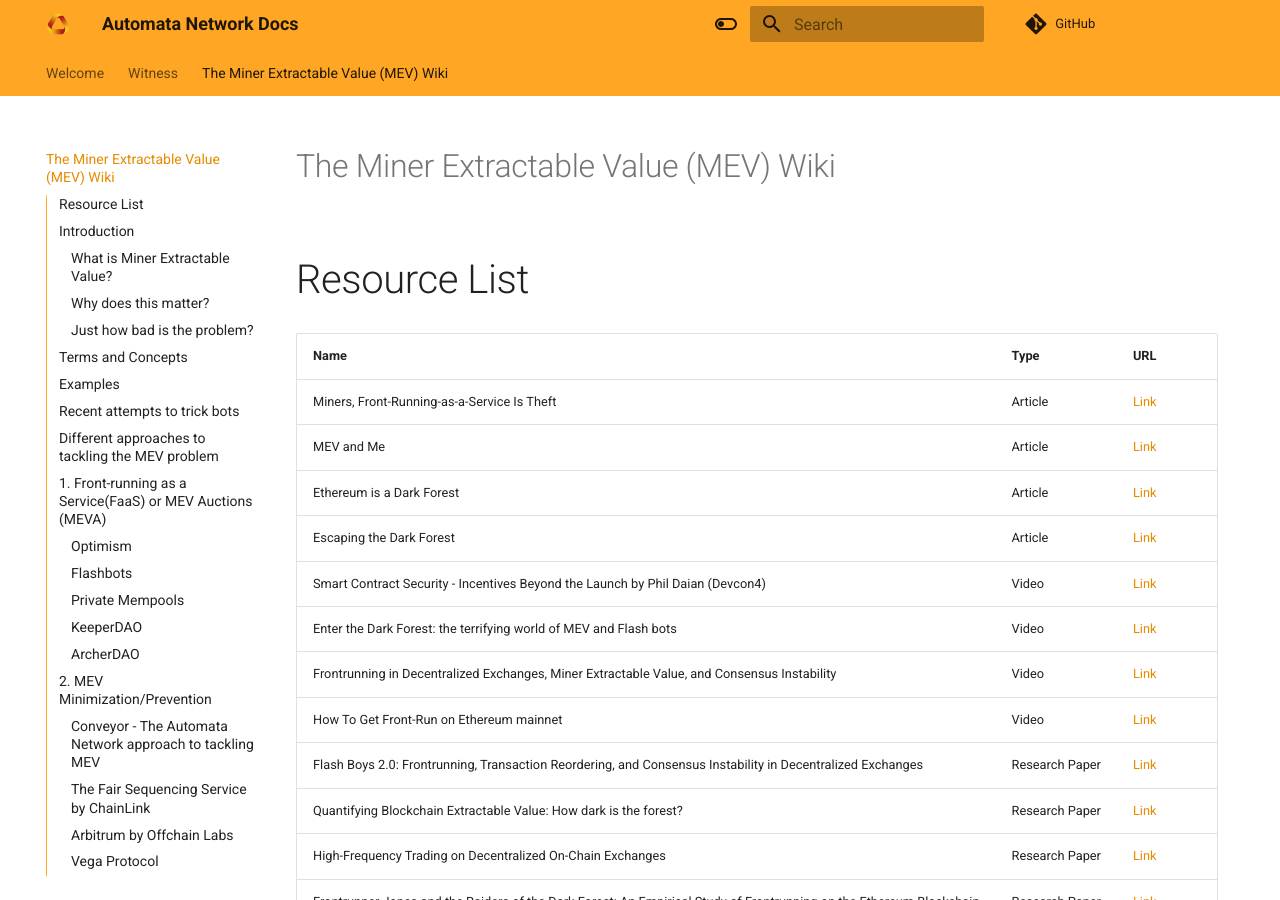
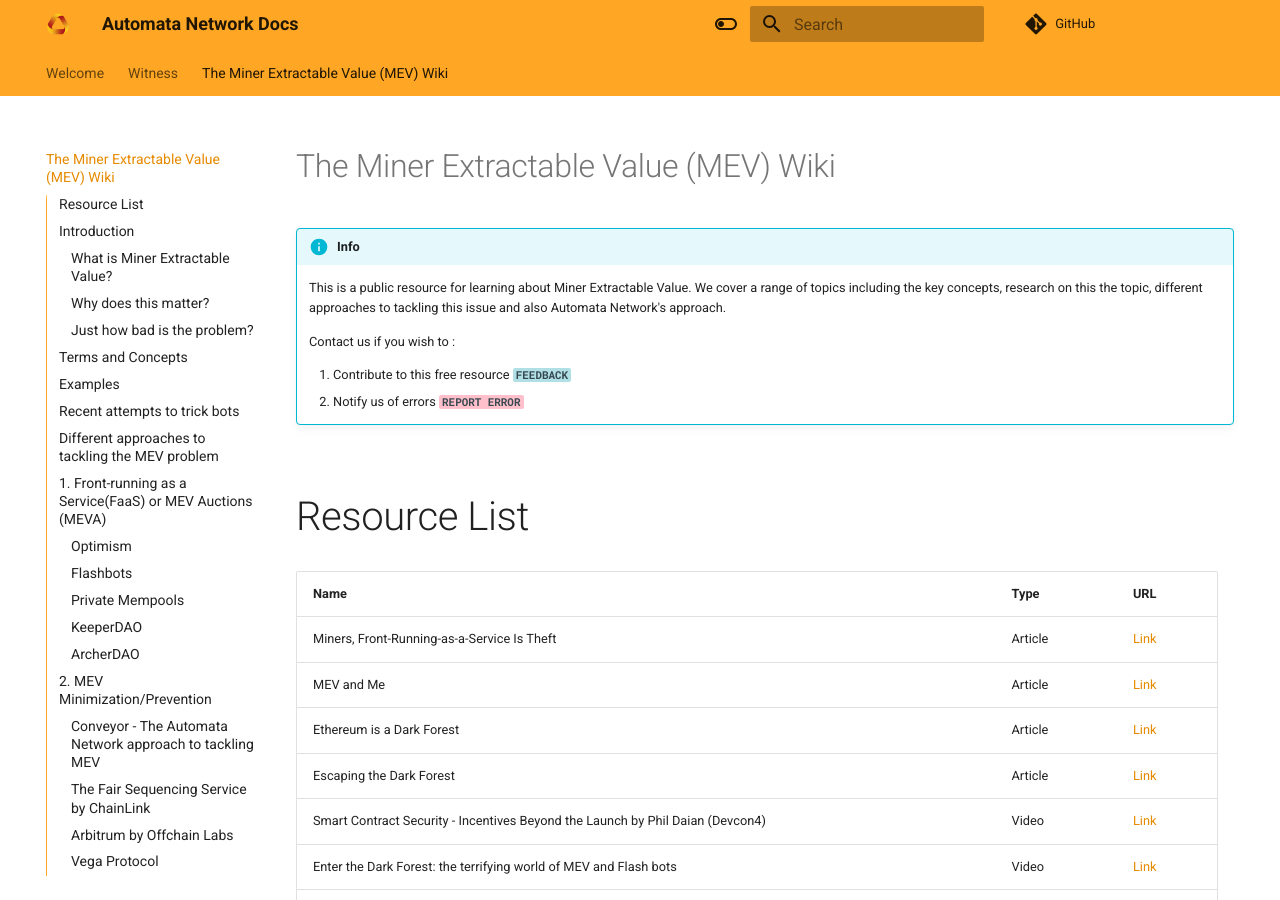
Before and after one commit to automata-network/docs, an MkDocs documentation site: the page built from docs/mev/mev.md, in a window 1280 px wide and 900 px high. Built offline with MkDocs 1.6.1 and Material for MkDocs 9.7.7, drawn with Linux system fonts in a browser that asks for light colours; comment, search, counter and statistics services are not loaded.

Commit message:
Add info admonition

```diff
--- a/docs/mev/mev.md
+++ b/docs/mev/mev.md
@@ -1,4 +1,12 @@
 # The Miner Extractable Value (MEV) Wiki
+
+!!! info
+    This is a public resource for learning about Miner Extractable Value. We cover a range of topics including the key concepts, research on this the topic, different approaches to tackling this issue and also Automata Network's approach.
+
+    Contact us if you wish to :
+
+    1. Contribute to this free resource `FEEDBACK`{: style="background-color:powderblue;font-weight:bold;"}
+    2. Notify us of errors `REPORT ERROR`{: style="background-color:pink;font-weight:bold;"}
 
 ## Resource List
 
```
